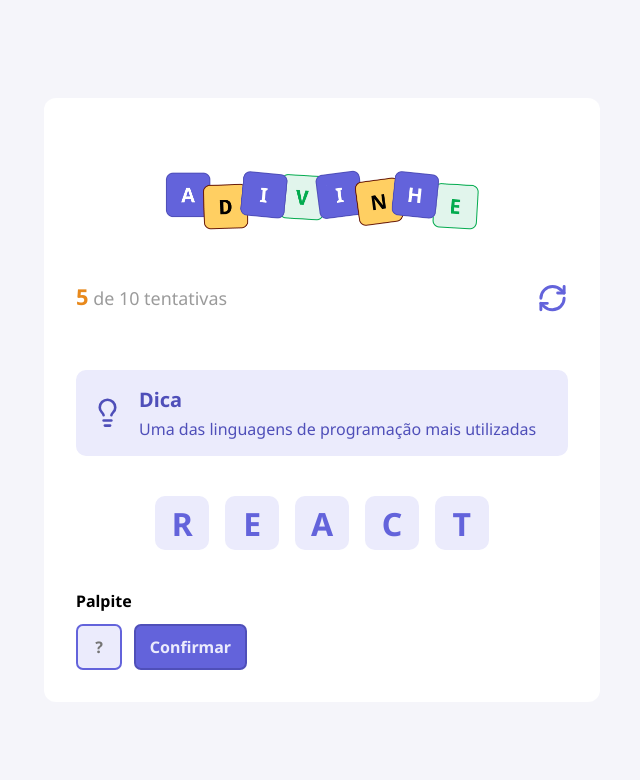
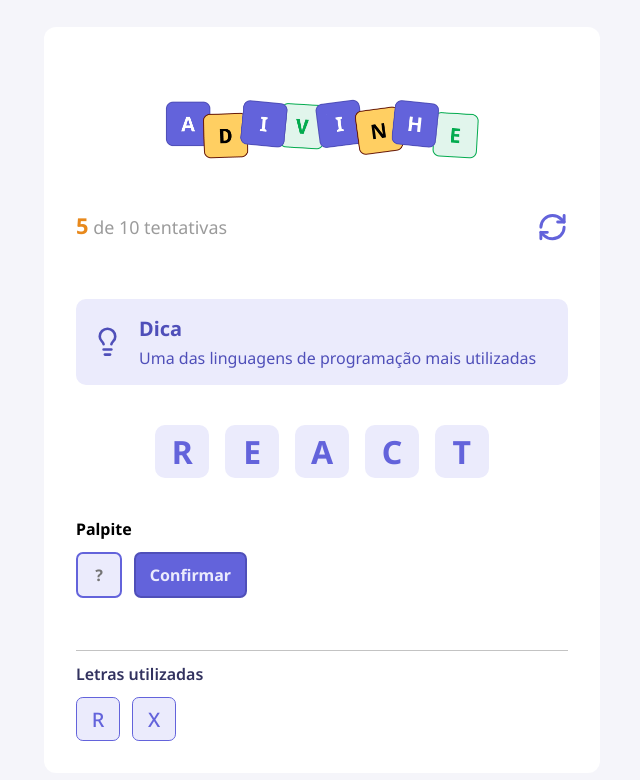
Before and after one commit to arturbnardo/guessing-game, a React (Vite) app: page / in a window 1280 px wide. Shown: the top 780 px of the page, without its empty margins (318-958 px from the left). Built offline with nearby package versions, Linux system fonts and the light colour scheme.

Commit message:
letters used style

```diff
--- a/src/App.tsx
+++ b/src/App.tsx
@@ -5,6 +5,7 @@
 import { Button } from "./components/Button"
 import { Letter } from "./components/Letter"
 import { Header } from "./components/Header"
+import { LettersUsed } from "./components/LettersUsed"
 
 export default function App() {
 
@@ -33,6 +34,8 @@
         <Input autoFocus maxLength={1} placeholder="?"/>
         <Button title="Confirmar" />
       </div>
+
+      <LettersUsed />
       </main>
     </div>
   )
--- a/src/components/Letter/index.tsx
+++ b/src/components/Letter/index.tsx
@@ -2,11 +2,18 @@
 
 type Props = {
   value?: string
+  size?: "default" | "small"
+  color?: "default" | "correct" | "wrong"
 }
 
-export function Letter({ value = ""}: Props){
+export function Letter({ value = "", size = "default", color = "default"}: Props){
   return(
-    <div className={styles.letter}>
+    <div className={
+      `${styles.letter}
+       ${size === "small" && styles.letterSmall}
+       ${color === "correct" && styles.letterCorrect}
+       ${color === "wrong" && styles.letterWrong}
+      `}>
       <span>{value}</span>
     </div>
   )
--- a/src/components/Letter/styles.module.css
+++ b/src/components/Letter/styles.module.css
@@ -14,3 +14,25 @@
   align-items: center;
   justify-content: center;
 }
+
+.letterSmall {
+  width: 2.75rem;
+  height: 2.75rem;
+  border-radius: 0.43rem;
+
+  font-size: 1.25rem;
+  font-weight: 500;
+  border: 1px solid #6363db;
+}
+
+.letterCorrect {
+  background-color: #e1f5ec;
+  border-color: #03ab4f;
+  color: #03ab4f;
+}
+
+.letterWrong {
+  background-color: #ffcf62;
+  border-color: #691b0a;
+  color: #691b0a;
+}
--- /dev/null
+++ b/src/components/LettersUsed/index.tsx
@@ -0,0 +1,16 @@
+import styles from "./styles.module.css"
+
+import { Letter } from "../Letter"
+
+export function LettersUsed(){
+  return (
+    <div className={styles.lettersUsed}>
+      <h5>Letras utilizadas</h5>
+
+      <div>
+        <Letter value="R" size="small"/>
+        <Letter value="X" size="small"/>
+      </div>
+    </div>
+  )
+}
--- /dev/null
+++ b/src/components/LettersUsed/styles.module.css
@@ -0,0 +1,18 @@
+.lettersUsed {
+  width: 100%;
+  margin-top: 3.25rem;
+  border-top: 1px solid #c3c3c3;
+}
+
+.lettersUsed > h5 {
+  color: #32325f;
+  font-size: 1rem;
+  font-weight: 600;
+  margin: 0.75rem 0;
+}
+
+.lettersUsed > div {
+  display: flex;
+  gap: 0.75rem;
+  flex-wrap: wrap;
+}
```
